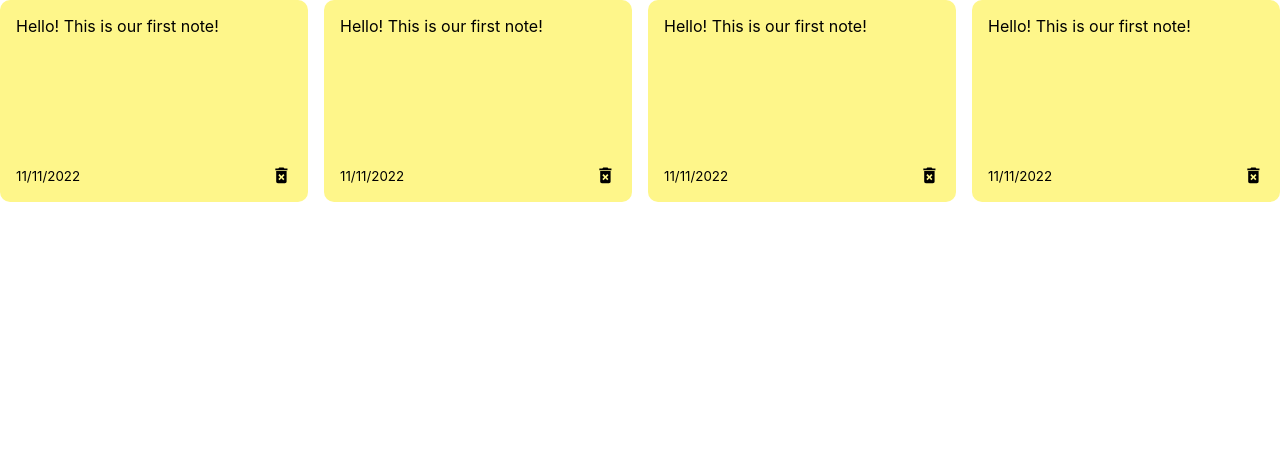
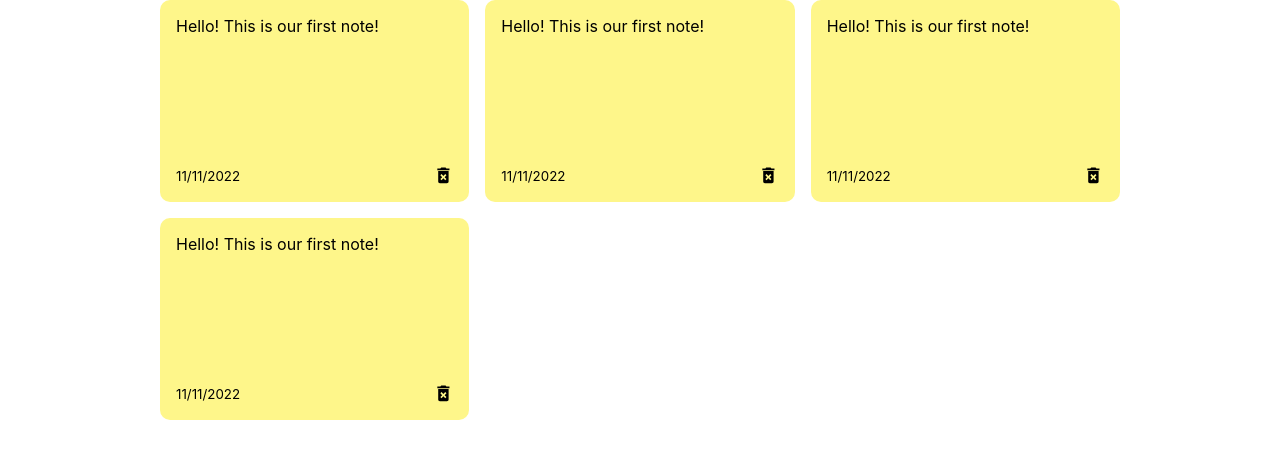
Before and after one commit to Sabrinascrib/notly, a React (Create React App) app: page / in a window 1280 px wide. Shown: the top 458 px of the page. Built offline with nearby package versions, Linux system fonts and the light colour scheme.

Commit message:
adding a container

```diff
--- a/src/index.css
+++ b/src/index.css
@@ -10,6 +10,15 @@ body {
 code {
   font-family: source-code-pro, Menlo, Monaco, Consolas, "Courier New",
     monospace;
+}
+
+.container {
+  max-width: 960px;
+  margin-right: auto;
+  margin-left: auto;
+  padding-right: 15px;
+  padding-left: 15px;
+  min-height: 100vh;
 }
 
 .notes-list {
```
